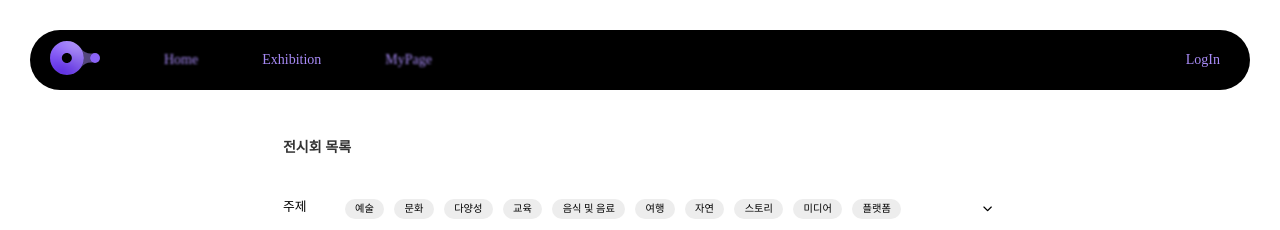
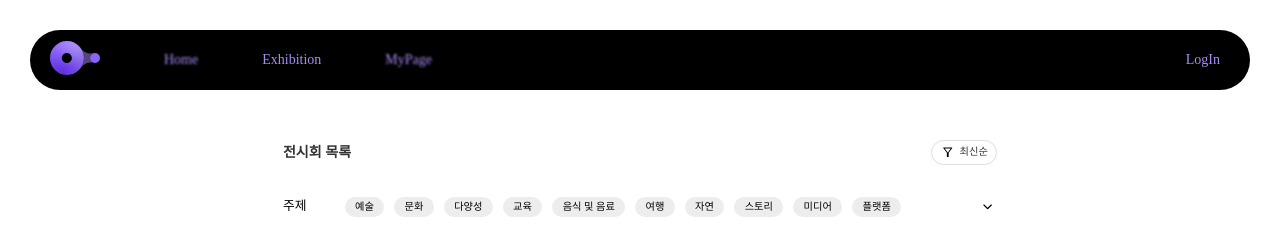
Before and after one commit to 23-2-Media-Project/front, a React (Create React App) app: page /exhibition in a window 1280 px wide. Shown: the top 230 px of the page. Built offline with nearby package versions, Linux system fonts and the light colour scheme; a web font is replaced by a local one.

Commit message:
feature: 최신순/인기순 필터링 구현

```diff
--- a/src/pages/ExhibitionPage.jsx
+++ b/src/pages/ExhibitionPage.jsx
@@ -1,14 +1,16 @@
 import React, { useCallback, useState } from "react";
 
 import "../styles/ExhibitionPage.scss";
+
+import { ReactComponent as FilterIcon } from "../assets/icons/filter.svg";
 
 import ListHoverContents from "../components/common/ListHoverContents";
 import TopicCategorySelectMenu from "../components/exhibition/TopicCategorySelectMenu";
 
 /* TODO:
- * [] 최신순, 인기순, 필터링 버튼 및 툴팁 구현
- * [] 주제 및 분야 선택 아코디언 메뉴 구현
- * [] 전시회 목록 구현
+ * [O] 최신순, 인기순, 필터링 버튼 및 툴팁 구현
+ * [O] 주제 및 분야 선택 아코디언 메뉴 구현
+ * [O] 전시회 목록 구현
  */
 
 const ExhibitionPage = () => {
@@ -33,12 +35,48 @@ const ExhibitionPage = () => {
   // 확장 버튼 클릭 여부 state
   const [onClickBtn, setClickBtn] = useState(false);
 
+  // hover된 목록의 index 담는 state
   const [hoverIdx, setHoverIdx] = useState(-1);
+
+  const [onClickFilterBtn, setClickFilterBtn] = useState(false);
+  const [filterOption, setFilterOption] = useState("최신순");
 
   return (
     <div className="exhibition-container">
       <div className="list-wrap">
-        <div className="title">전시회 목록</div>
+        <div className="title-wrap">
+          <div className="title">전시회 목록</div>
+          <div
+            className="filter-btn"
+            onClick={() => setClickFilterBtn(!onClickFilterBtn)}
+          >
+            <div className="filter-btn-contents">
+              <FilterIcon style={{ width: "1.2vw" }} />
+              {filterOption}
+            </div>
+            {onClickFilterBtn && (
+              <div className="filter-dropdown">
+                <div
+                  className={`option-text ${
+                    filterOption === "최신순" && "active"
+                  }`}
+                  onClick={() => setFilterOption("최신순")}
+                >
+                  최신순
+                </div>
+                <div
+                  className={`option-text ${
+                    filterOption === "인기순" && "active"
+                  }`}
+                  onClick={() => setFilterOption("인기순")}
+                >
+                  인기순
+                </div>
+              </div>
+            )}
+          </div>
+        </div>
+
         <TopicCategorySelectMenu
           onClickBtn={onClickBtn}
           setClickBtn={setClickBtn}
--- a/src/styles/ExhibitionPage.scss
+++ b/src/styles/ExhibitionPage.scss
@@ -20,11 +20,76 @@
     justify-content: center;
     gap: 2.5vw;
 
-    .title {
-      color: #333;
-      font-size: 1.1vw;
-      font-weight: 600;
-      margin-bottom: 1vw;
+    .title-wrap {
+      width: 100%;
+      display: flex;
+      justify-content: space-between;
+      align-items: center;
+
+      .title {
+        color: #333;
+        font-size: 1.1vw;
+        font-weight: 600;
+      }
+      .filter-btn {
+        position: relative;
+        width: 5vw;
+        height: 1.8vw;
+        border: 1px solid #dedede;
+        border-radius: 50px;
+        transition: 0.3s;
+
+        .filter-btn-contents {
+          width: 100%;
+          height: 100%;
+          border-radius: 50px;
+          cursor: pointer;
+          display: flex;
+          align-items: center;
+          justify-content: center;
+          gap: 0.3vw;
+          font-size: 0.8vw;
+          font-weight: 500;
+          color: #333;
+
+          &:hover {
+            background-color: #dedede;
+          }
+        }
+        .filter-dropdown {
+          position: absolute;
+          height: max-content;
+          z-index: 2;
+          top: 3vw;
+          border: 1px solid #dedede;
+          border-radius: 3px;
+          background-color: #fff;
+
+          .option-text {
+            height: 1.8vw;
+            cursor: pointer;
+            display: flex;
+            justify-content: center;
+            align-items: center;
+            width: 5vw;
+            font-size: 0.8vw;
+            font-weight: 500;
+            border-bottom: 1px solid #dedede;
+
+            &:last-child {
+              padding-bottom: 0;
+              margin-bottom: 0;
+              border-bottom: 0;
+            }
+            &:hover {
+              opacity: 0.5;
+            }
+            &.active {
+              background-color: #ededed;
+            }
+          }
+        }
+      }
     }
     .select-menu-wrap {
       width: 100%;
```
Also changed, not shown: src/assets/icons/filter.svg (added).
